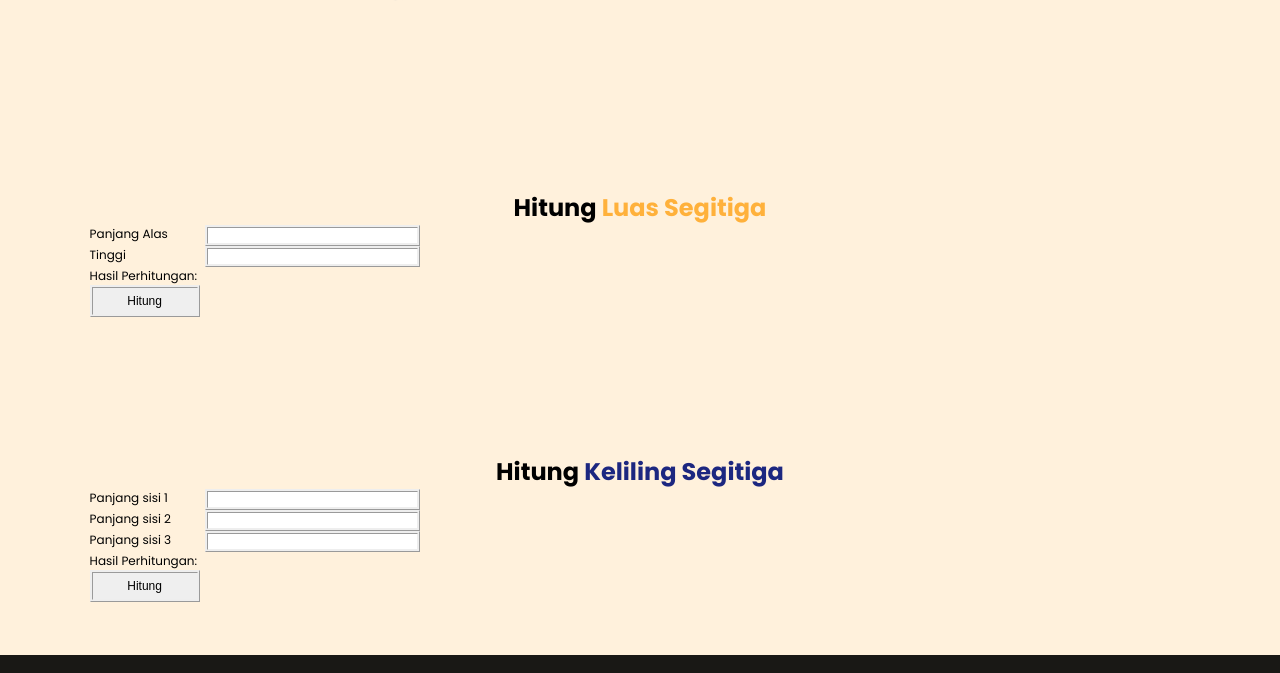
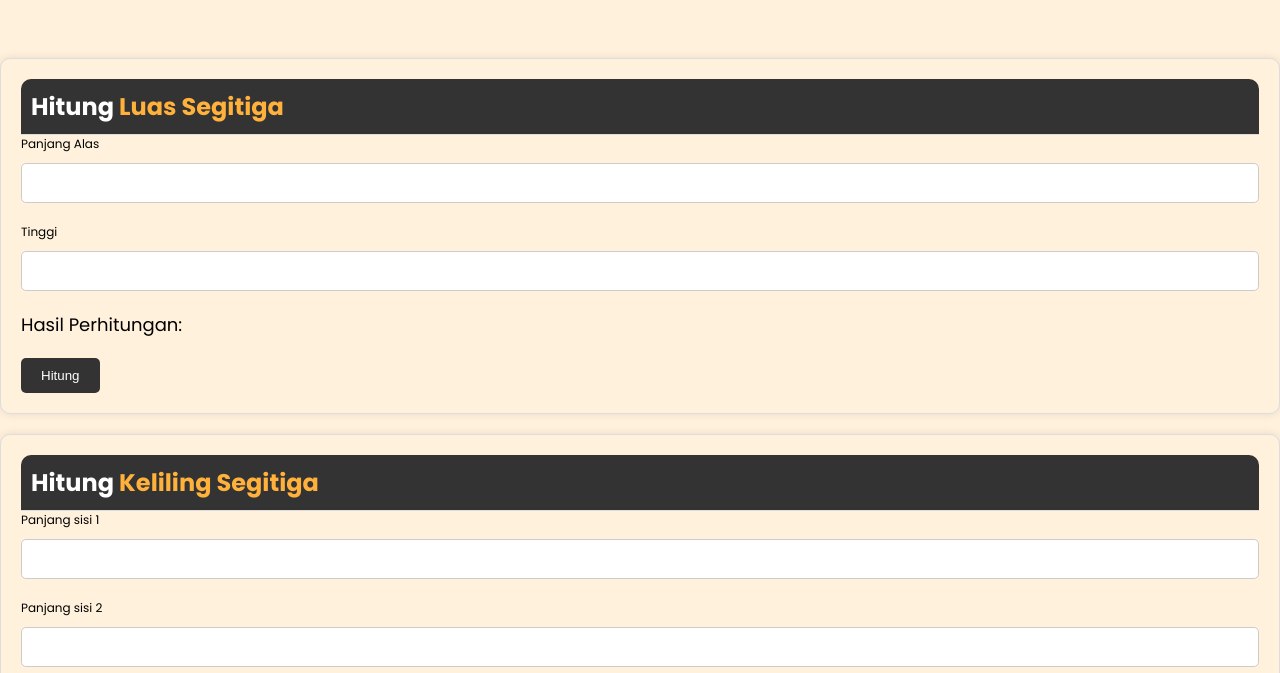
Before and after one commit to revou-fundamental-course/02-sept-24-asepjamaludinn, a plain HTML site: page index.html in a window 1280 px wide. Shown: the part 2032-2705 px from the top of the page. Drawn offline with nearby package versions, Linux system fonts and the light colour scheme.

Commit message:
Create CSS RevoU

```diff
--- a/css/styles.css
+++ b/css/styles.css
@@ -1,6 +1,5 @@
 :root {
   --bg: #fff1dc;
-  --primary: #f71a06;
 }
 
 * {
@@ -76,44 +75,58 @@ body {
 .hero {
   min-height: 100vh;
   display: flex;
+  justify-content: center;
   align-items: center;
+  background-size: cover;
+  background-position: center;
+  background-attachment: fixed;
   background-repeat: no-repeat;
+  background-color: var(--bg);
 }
 
 .hero .content {
-  padding: 1.4rem 7%;
-  max-width: 60rem;
+  padding: 2rem 5%;
+  max-width: 70rem;
+  text-align: center;
 }
 
 .hero .content h1 {
-  font-size: 5em;
+  font-size: 6em;
   line-height: 1;
 }
 
 .hero .content h1 span {
   color: #ffb13b;
+  text-shadow: 2px 2px 5px rgba(0, 0, 0, 0.3);
 }
 
 .hero .content p {
-  font-size: 1rem;
-  margin-top: 1rem;
+  font-size: 1.2rem;
+  margin-top: 1.5rem;
   font-weight: 500;
 }
 
 .hero .content .cta {
-  margin-top: 1.3rem;
+  margin-top: 2rem;
   display: inline-block;
-  padding: 1rem 2rem;
-  font-size: 1rem;
+  padding: 1.5rem 3rem;
+  font-size: 1.4rem;
   color: #fff;
   background-color: #0e197af0;
   border-radius: 0.5rem;
-  box-shadow: 1px 1px 3px rgba(1, 1, 3, 0.3);
+  transition: all 0.3s ease;
+}
+
+.hero .content .cta:hover {
+  background-color: #0e197af0;
+  box-shadow: 2px 2px 10px rgba(0, 0, 0, 0.5);
+  transform: translateY(-5px);
 }
 
 /* About */
 .about {
-  padding: 6rem 7% 1.4rem;
+  padding: 5rem 7% 1.4rem;
+  border-radius: 10px;
 }
 
 .about h2 {
@@ -124,14 +137,22 @@ body {
 
 .about .row {
   display: flex;
+  flex-wrap: wrap;
+  justify-content: space-between;
+  align-items: center;
 }
 
 .about .row .about-img {
   flex: 1 1 45rem;
+  margin-right: 20px;
 }
 
 .about .row .about-img img {
   width: 100%;
+  height: 250px;
+  object-fit: cover;
+  border-radius: 10px;
+  box-shadow: 0 0 10px rgba(0, 0, 0, 0.1);
 }
 
 .about .row .content {
@@ -153,6 +174,7 @@ body {
   font-size: 1.3rem;
   font-weight: 500;
   line-height: 1.6;
+  color: #666;
 }
 
 /* Course */
@@ -216,66 +238,70 @@ body {
   text-align: center;
 }
 
-.judul-form-luas {
-  padding: 10rem 7% 1.4rem;
+.judul-form-luas,
+.judul-form-keliling {
+  background-color: #fff1dc;
+  padding: 20px;
+  border: 1px solid #ddd;
+  border-radius: 10px;
+  box-shadow: 0 0 10px rgba(0, 0, 0, 0.1);
+  margin-bottom: 20px;
 }
 
-.judul-form-luas .header-luas-segitiga {
-  text-align: center;
+.judul-form-luas header,
+.judul-form-keliling header {
+  background-color: #333;
+  color: #fff;
+  padding: 10px;
+  border-bottom: 1px solid #ddd;
+  border-radius: 10px 10px 0 0;
 }
 
-.judul-form-luas .header-luas-segitiga span {
+.judul-form-luas header h1,
+.judul-form-keliling header h1 {
+  font-size: 24px;
+  margin: 0;
+}
+
+.judul-form-luas header h1 span,
+.judul-form-keliling header h1 span {
   color: #ffb13b;
 }
 
-.judul-form-luas .input-wrapper {
-  border: 1px;
-  display: flex;
-  justify-content: space-between;
-  width: 30%;
+.input-wrapper {
+  margin-bottom: 20px;
 }
 
-.judul-form-luas .input-wrapper > input {
-  width: 65%;
-  border: ridge;
+.input-wrapper label {
+  display: block;
+  margin-bottom: 10px;
 }
 
-.judul-form-luas .hasil {
-  border: ridge;
-  padding: 6px;
-  font-size: 1rem;
-  width: 10%;
+.input-wrapper input[type="number"] {
+  width: 100%;
+  height: 40px;
+  padding: 10px;
+  border: 1px solid #ccc;
+  border-radius: 5px;
 }
 
-.judul-form-keliling {
-  padding: 10rem 7% 1.4rem;
+.hasil {
+  background-color: #333;
+  color: #fff;
+  padding: 10px 20px;
+  border: none;
+  border-radius: 5px;
+  cursor: pointer;
 }
 
-.judul-form-keliling .header-keliling-segitiga {
-  text-align: center;
+.hasil:hover {
+  background-color: #444;
 }
 
-.judul-form-keliling .header-keliling-segitiga span {
-  color: #0e197af0;
-}
-
-.judul-form-keliling .input-wrapper {
-  border: 1px;
-  display: flex;
-  justify-content: space-between;
-  width: 30%;
-}
-
-.judul-form-keliling .input-wrapper > input {
-  width: 65%;
-  border: ridge;
-}
-
-.judul-form-keliling .hasil {
-  border: ridge;
-  padding: 6px;
-  font-size: 1rem;
-  width: 10%;
+#result-luas,
+#result-keliling {
+  font-size: 18px;
+  margin-bottom: 20px;
 }
 
 /* Footer */
```
